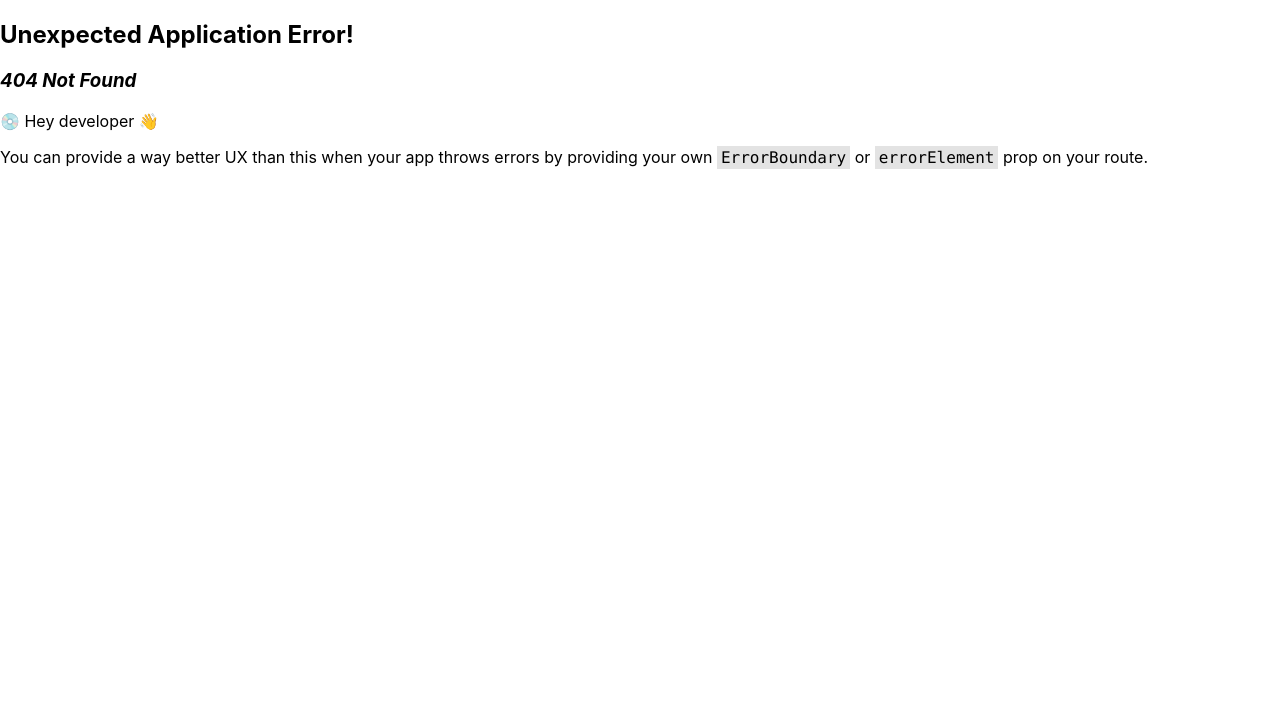
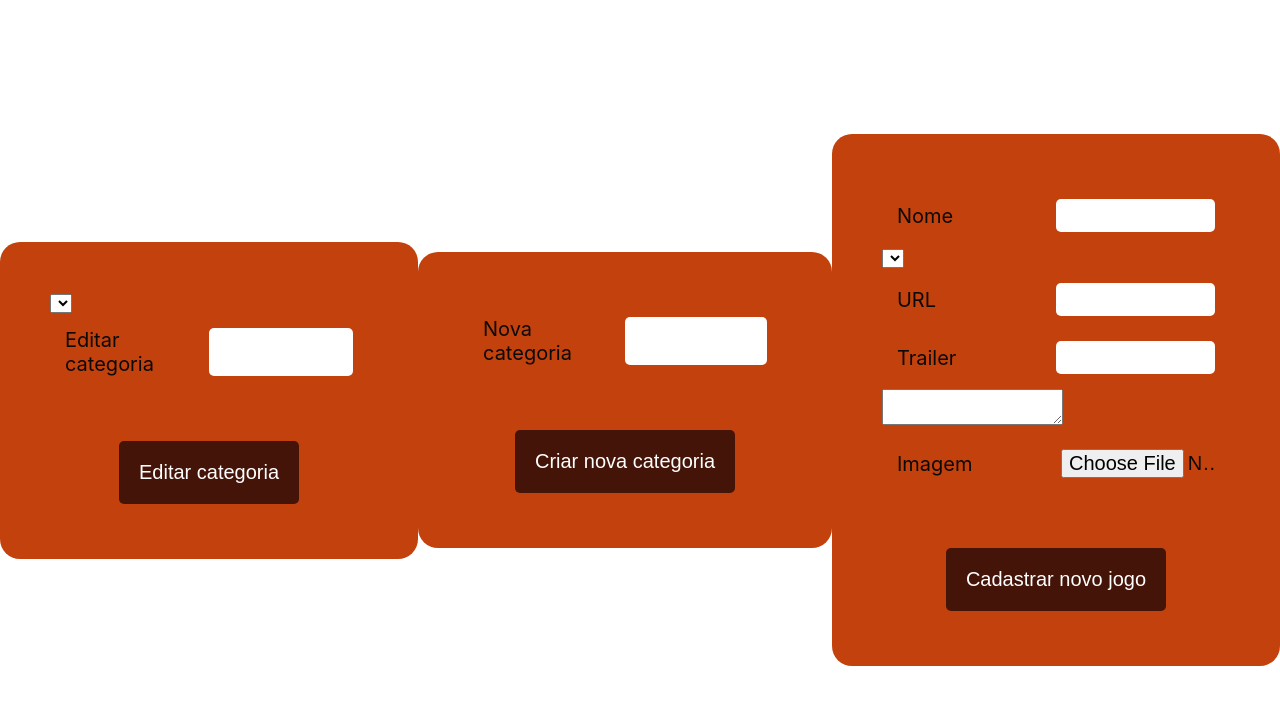
Before and after one commit to MateusPitura/web-react-browser, a React (Create React App) app: page /games in a window 1280 px wide. Before the commit this address had no page. Shown: the top 704 px of the page. Built offline with nearby package versions, Linux system fonts and the light colour scheme.

Commit message:
feat: adição de jogos e edição de categorias

```diff
--- a/src/constants.tsx
+++ b/src/constants.tsx
@@ -1,3 +1,7 @@
 export const USUARIOS = 'usuarios'
 
 export const LOGADO = 'logado'
+
+export const GAMES = 'games'
+
+export const CATEGORIAS = 'categorias'
--- a/src/pages/edicao/Edicao.tsx
+++ b/src/pages/edicao/Edicao.tsx
@@ -61,7 +61,7 @@ const Edicao = () => {
                 <InputWithChanges label="Estado" type="text" value={estado} setValue={setEstado} />
                 <InputWithChanges label="País" type="text" value={pais} setValue={setPais} />
                 <div className="Edicao__button">
-                    <Button title="Enviar" />
+                    <Button title="Atualizar" />
                 </div>
             </form>
         </div>
--- /dev/null
+++ b/src/pages/games/Games.css
@@ -0,0 +1,19 @@
+.Games{
+    display: flex;
+    height: 100vh;
+    align-items: center;
+    justify-content: center;
+}
+
+.Games__formulario{
+    padding: 50px;
+    background-color: #C2410C;
+    border-radius: 20px;
+}
+
+.Games__button{
+    margin-top: 50px;
+    display: flex;
+    align-items: center;
+    justify-content: center;
+}
--- /dev/null
+++ b/src/pages/games/Games.tsx
@@ -0,0 +1,95 @@
+import React, { useEffect, useState } from "react";
+import './Games.css'
+import Input from '../../components/input/Input.tsx'
+import Button from '../../components/button/Button.tsx'
+import { CATEGORIAS, GAMES } from '../../constants.tsx'
+import { retrieve, save, replace } from "../../controller/localStorage.tsx";
+
+const Games = () => {
+
+    const [categorias, setCategorias] = useState([])
+
+    useEffect(() => {
+        setCategorias(retrieve(CATEGORIAS));
+    }, [])
+
+    const handleEditarCategoria = (event: any) => {
+        event.preventDefault()
+        const categoriaAntiga = event.target[0].value
+        const categoriaNova = event.target[1].value
+        const listaCategorias = retrieve(CATEGORIAS)
+        const index = listaCategorias.indexOf(categoriaAntiga)
+        listaCategorias.splice(index, 1, categoriaNova)
+        replace(CATEGORIAS, listaCategorias)
+        setCategorias(listaCategorias)
+    }
+
+    const handleCriarCategoria = (event: any) => {
+        event.preventDefault()
+        save(CATEGORIAS, event.target[0].value)
+        setCategorias(retrieve(CATEGORIAS))
+    }
+
+    const handleCadastrarGame = (event: any) => {
+        event.preventDefault()
+        const newGame = {
+            id: new Date().getTime(),
+            nome: event.target[0].value,
+            categoria: event.target[1].value,
+            url: event.target[2].value,
+            trailer: event.target[3].value,
+            descricao: event.target[4].value,
+            imagem: event.target[5].value,
+        }
+        save(GAMES, newGame)
+    }
+
+    return (
+        <div className="Games">
+            <div>
+                <form onSubmit={(event) => handleEditarCategoria(event)} className="Games__formulario">
+                    <select>
+                        {
+                            categorias.map(item =>
+                                <option>{item}</option>
+                            )
+                        }
+                    </select>
+                    <Input label="Editar categoria" type="text" />
+                    <div className="Games__button">
+                        <Button title="Editar categoria" />
+                    </div>
+                </form>
+            </div>
+            <div>
+                <form onSubmit={(event) => handleCriarCategoria(event)} className="Games__formulario">
+                    <Input label="Nova categoria" type="text" />
+                    <div className="Games__button">
+                        <Button title="Criar nova categoria" />
+                    </div>
+                </form>
+            </div>
+            <div>
+                <form onSubmit={(event) => handleCadastrarGame(event)} className="Games__formulario">
+                    <Input label="Nome" type="Text" />
+                    <select>
+                        {
+                            categorias.map(item =>
+                                <option>{item}</option>
+                            )
+                        }
+                    </select>
+                    <Input label="URL" type="url" />
+                    <Input label="Trailer" type="url" />
+                    <textarea></textarea>
+                    <Input label="Imagem" type="file" />
+                    <div className="Games__button">
+                        <Button title="Cadastrar novo jogo" />
+                    </div>
+                </form>
+            </div>
+        </div>
+    )
+}
+
+export default Games
--- a/src/pages/home/Home.tsx
+++ b/src/pages/home/Home.tsx
@@ -10,6 +10,9 @@ const Home = () => {
             <Link to="/login">
                 <button>Login</button>
             </Link>
+            <Link to="/games">
+                <button>Acesso restrito</button>
+            </Link>
         </div>
     )
 }
--- a/src/router.js
+++ b/src/router.js
@@ -3,6 +3,7 @@ import Login from './pages/login/Login.tsx'
 import Cadastro from './pages/cadastro/Cadastro.tsx';
 import Browser from './pages/browser/Browser.tsx';
 import Edicao from './pages/edicao/Edicao.tsx';
+import Games from './pages/games/Games.tsx';
 
 const { createBrowserRouter } = require("react-router-dom");
 
@@ -27,6 +28,10 @@ const router = createBrowserRouter([
         path: "/edicao",
         element: <Edicao/>
     },
+    {
+        path: '/games',
+        element: <Games/>
+    }
 ])
 
 export default router;
```
